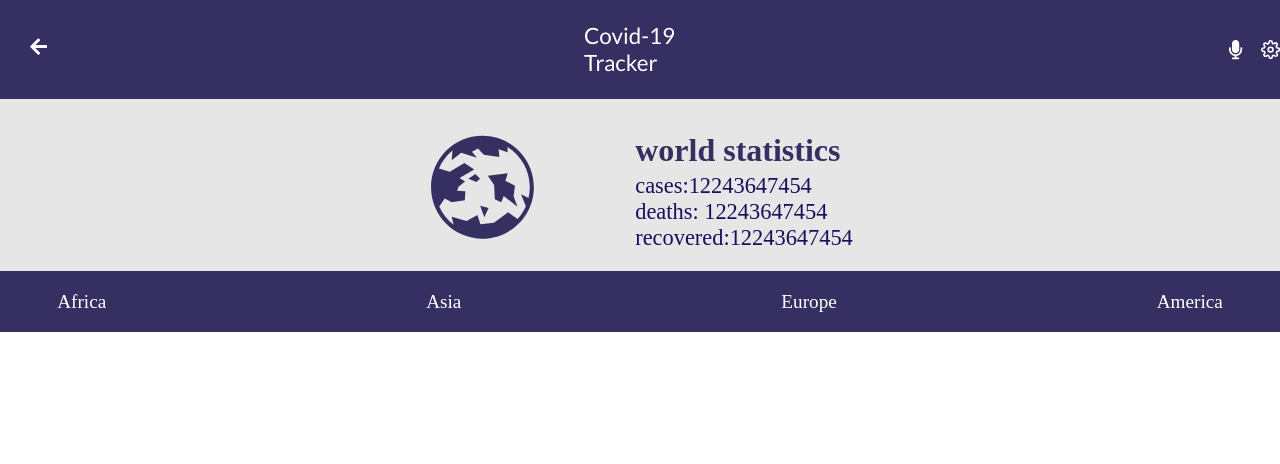
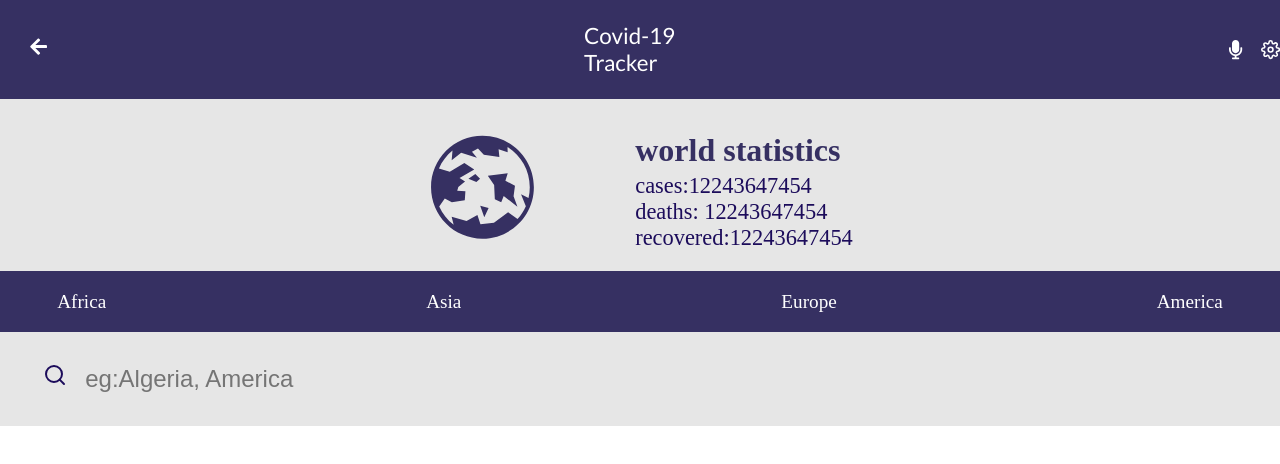
Before and after one commit to nedjwab/Covid19-tracker, a React (Create React App) app: page / in a window 1280 px wide. Shown: the top 464 px of the page. Built offline with nearby package versions, Linux system fonts and the light colour scheme.

Commit message:
Add css to the home page

```diff
--- a/src/App.css
+++ b/src/App.css
@@ -73,3 +73,22 @@ header {
   font-size: 1.2rem;
   cursor: pointer;
 }
+
+.main-container {
+  background-color:#E6E6E6;
+  padding:1rem;
+}
+
+.search-container {
+  margin-left: 1.7rem;
+  font-size:1.5rem;
+  color: #1C0C5B;
+}
+
+input {
+  border: none;
+  font-size: 1.5rem;
+  color: #1C0C5B;
+  margin:1rem;
+  background-color:#E6E6E6;
+}
--- a/src/components/home.js
+++ b/src/components/home.js
@@ -1,5 +1,6 @@
 import React from 'react';
 import { GiWorld } from 'react-icons/gi';
+import { FiSearch } from 'react-icons/fi';
 
 const Home = () => (
   <section className="body">
@@ -22,6 +23,12 @@ const Home = () => (
       <p>Europe</p>
       <p>America</p>
     </div>
+    <div className="main-container">
+      <span className="search-container">
+        <FiSearch />
+      </span>
+      <input placeholder="eg:Algeria, America" />
+    </div>
   </section>
 );
 
```
